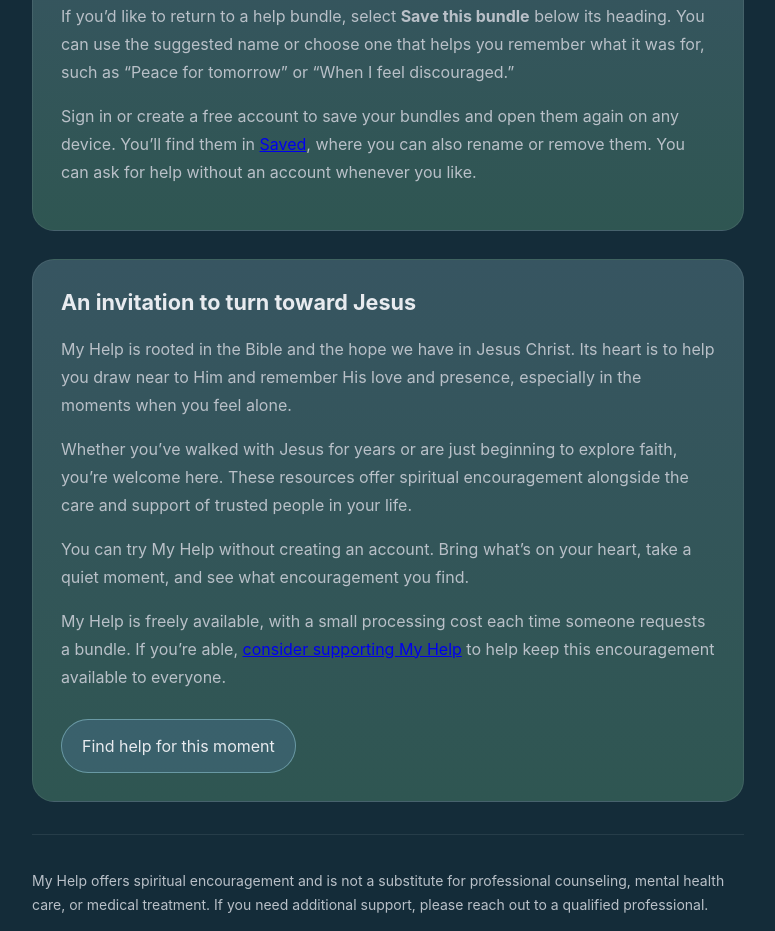
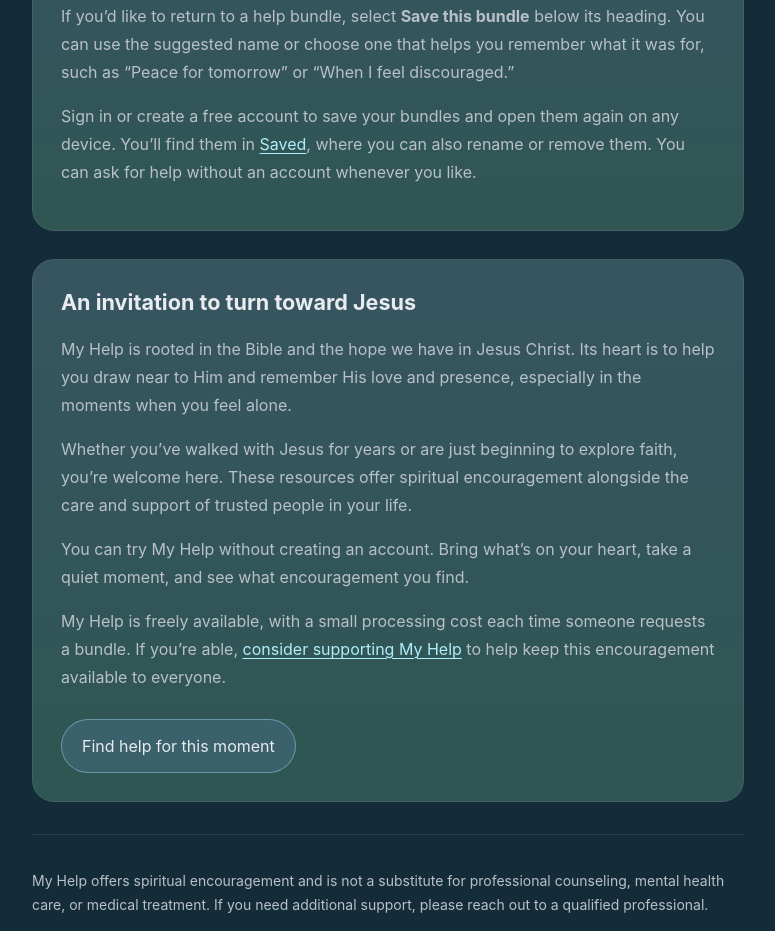
Before and after one commit to Dionne-Stratton/my-help-website, a React (Vite) app: page /about in a window 1280 px wide. Shown: the part 1800-2731 px from the top of the page, without its empty margins (252-1027 px from the left). Built offline with nearby package versions, Linux system fonts and the light colour scheme; no server answers.

Commit message:
Use readable accent styling for inline page links

```diff
--- a/src/App.css
+++ b/src/App.css
@@ -92,6 +92,19 @@
 }
 .about-page h2 { font-size: 1.35rem; line-height: 1.35; margin-top: 0; }
 .about-page p, .about-page dd { color: var(--text-soft); }
+.about-page p a:not(.about-cta),
+.about-page p a:not(.about-cta):visited {
+  color: var(--accent);
+  text-decoration: underline;
+  text-decoration-thickness: 0.08em;
+  text-underline-offset: 0.18em;
+}
+.about-page p a:not(.about-cta):hover { color: var(--text-main); }
+.about-page p a:not(.about-cta):focus-visible {
+  outline: 2px solid var(--accent);
+  outline-offset: 3px;
+  border-radius: 2px;
+}
 .about-section {
   margin-top: 28px;
   padding: 28px;
```
